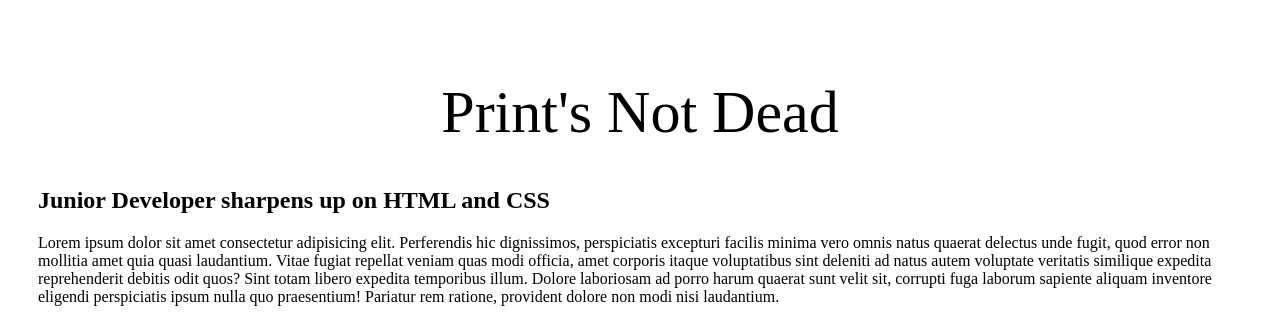
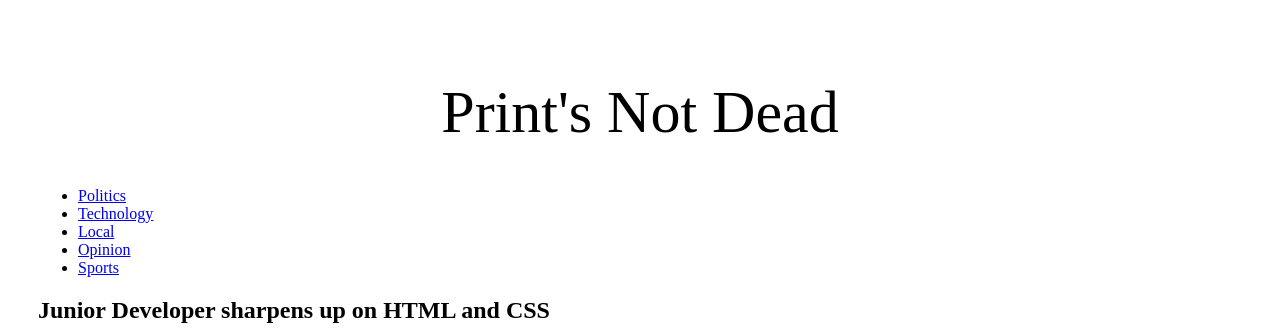
Before and after one commit to Kfcullinan/cssNewspaperLayout, a plain HTML site: page index.html in a window 1280 px wide. Shown: the top 329 px of the page. Drawn offline with Linux system fonts and the light colour scheme.

Commit message:
added nav links

```diff
--- a/index.html
+++ b/index.html
@@ -12,6 +12,33 @@
         <header class="brand-header">
             <h1 class="brand">Print's Not Dead</h1>
         </header>
+
+    <ul class="nav-link">
+        <li class="site-section">
+            <a href="#" class="section-link">Politics</a>
+        </li>
+
+        <li class="site-section">
+            <a href="#" class="section-link">Technology</a>
+        </li>
+
+        <li class="site-section">
+            <a href="#" class="section-link">Local</a>
+        </li>
+
+        <li class="site-section">
+            <a href="#" class="section-link">Opinion</a>
+        </li>
+
+        <li class="site-section">
+            <a href="#" class="section-link">Sports</a>
+        </li>
+
+
+    </ul>
+
+
+
         <article class="story story-1">
             <h2 class="article-title">Junior Developer sharpens up on HTML and CSS</h2>
             <P class="article text"></P>
--- a/style.css
+++ b/style.css
@@ -12,3 +12,11 @@
     font-size: 60px;
     text-align: center;
   }
+
+  .brand-header {
+    grid-area: header;
+  }
+
+  .nav-links {
+    grid-area: nav;
+  }
```
